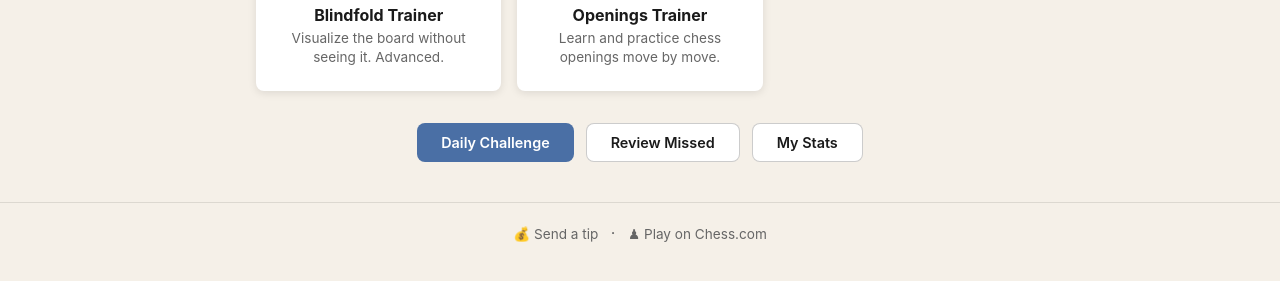
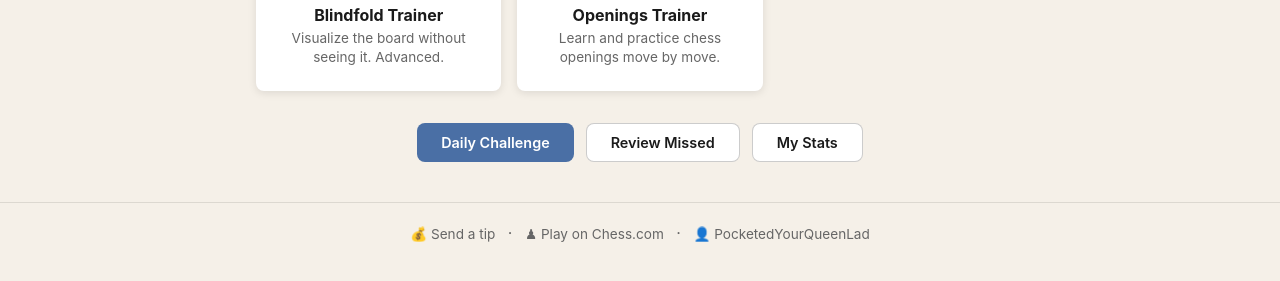
Before and after one commit to MustafaaAhmad/chess-pattern-trainer, a website: page index.html in a window 1280 px wide. Shown: the part 371-652 px from the top of the page. Drawn offline with Linux system fonts and the light colour scheme.

Commit message:
Add chess.com profile link in footer

```diff
--- a/index.html
+++ b/index.html
@@ -212,6 +212,8 @@
       <a href="https://paypal.me/supportmustafaa" target="_blank" rel="noopener noreferrer" style="color:var(--color-text-secondary);text-decoration:none;font-size:0.85rem;transition:color 0.2s;" onmouseover="this.style.color='var(--color-text)'" onmouseout="this.style.color='var(--color-text-secondary)'">💰 Send a tip</a>
       <span style="color:var(--color-text-secondary);margin:0 8px;">·</span>
       <a href="https://www.chess.com/play" target="_blank" rel="noopener noreferrer" style="color:var(--color-text-secondary);text-decoration:none;font-size:0.85rem;transition:color 0.2s;" onmouseover="this.style.color='var(--color-text)'" onmouseout="this.style.color='var(--color-text-secondary)'">♟ Play on Chess.com</a>
+      <span style="color:var(--color-text-secondary);margin:0 8px;">·</span>
+      <a href="https://www.chess.com/member/PocketedYourQueenLad" target="_blank" rel="noopener noreferrer" style="color:var(--color-text-secondary);text-decoration:none;font-size:0.85rem;transition:color 0.2s;" onmouseover="this.style.color='var(--color-text)'" onmouseout="this.style.color='var(--color-text-secondary)'">👤 PocketedYourQueenLad</a>
     </footer>
   </div>
 
```
